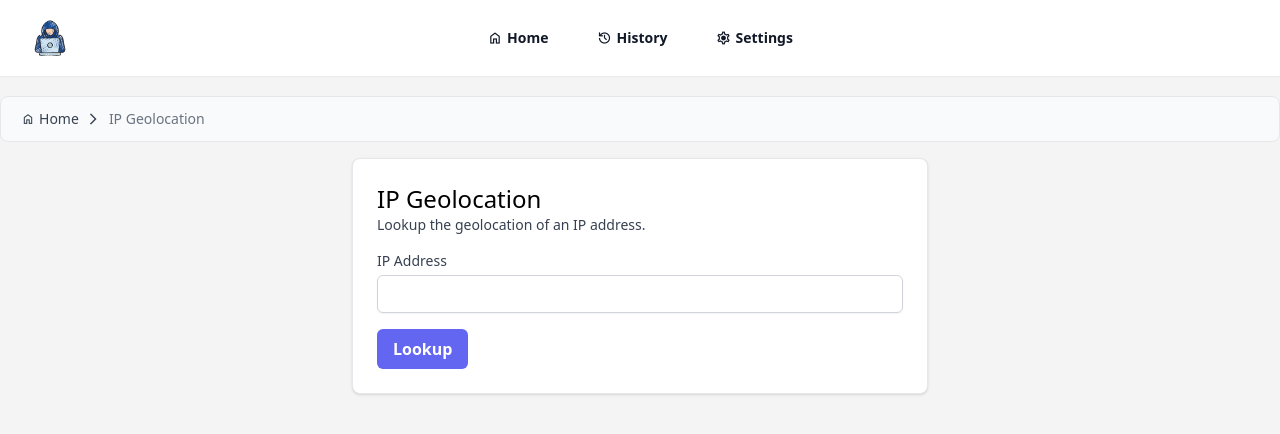
After one commit to HildegarMedina/osint-tools, a Flask app: page /ip-geolocation in a window 1280 px wide. The commit adds this page. Shown: the top 434 px of the page. Run offline with Flask 3, Linux system fonts and the light colour scheme; some libraries are stand-ins or nearby versions.

Commit message:
Add tools route and design ip geolocation

```diff
--- a/app.py
+++ b/app.py
@@ -2,6 +2,7 @@ from flask import Flask
 from routes.dashboard import route as dashboard_route
 from routes.history import route as history_route
 from routes.settings import route as settings_route
+from routes.tools import route as tools_route
 from config.config import SECRET_KEY
 
 app = Flask(__name__)
@@ -11,3 +12,4 @@ app.config['SESSION_TYPE'] = 'filesystem'
 app.register_blueprint(dashboard_route)
 app.register_blueprint(history_route)
 app.register_blueprint(settings_route)
+app.register_blueprint(tools_route)
--- /dev/null
+++ b/routes/tools.py
@@ -0,0 +1,19 @@
+from flask import Blueprint, render_template
+
+route = Blueprint('tools', __name__)
+
+@route.route('/ip-geolocation')
+def ip_geolocation():
+    return render_template('pages/tools/ip_geolocation.html')
+
+@route.route('/number-geolocation')
+def number_geolocation():
+    return render_template('pages/tools/number_geolocation.html')
+
+@route.route('/domain-gathering')
+def domain_gathering():
+    return render_template('pages/tools/domain_gathering.html')
+
+@route.route('/google-dorks')
+def google_dorks():
+    return render_template('pages/tools/google_dorks.html')
--- a/templates/components/common/breadcrumb.html
+++ b/templates/components/common/breadcrumb.html
@@ -2,22 +2,33 @@
     class="flex px-5 py-3 text-gray-700 border border-gray-200 rounded-lg bg-gray-50 mb-4"
     aria-label="Breadcrumb"
 >
-    <ol class="inline-flex items-center space-x-1 md:space-x-2 rtl:space-x-reverse">
+    <ol class="inline-flex items-center">
         <li class="inline-flex items-center">
             <a
-                href="{{ url_for('home.index') }}"
+                href="{{ url_for('dashboard.index') }}"
                 class="inline-flex items-center text-sm font-medium text-gray-700 hover:text-blue-600"
             >
                 <span class="material-symbols-outlined text-sm mr-1">home</span>
                 Home
             </a>
         </li>
+        {% if parent %}
+        <li class="inline-flex items-center">
+            <span class="material-symbols-outlined text-sm mx-2">arrow_forward_ios</span>
+            <a
+                href="{{ url_for(parent_route) }}"
+                class="inline-flex items-center text-sm font-medium text-gray-700 hover:text-blue-600"
+            >
+                {{ parent }}
+            </a>
+        </li>
+        {% endif %}
         <li aria-current="page">
             <div class="flex items-center">
-                <span class="material-symbols-outlined text-sm">
+                <span class="material-symbols-outlined text-sm mx-2">
                     arrow_forward_ios
                 </span>
-                <span class="ms-1 text-sm font-medium text-gray-500 md:ms-2">{{ current_page }}</span>
+                <span class="text-sm font-medium text-gray-500">{{ current_page }}</span>
             </div>
         </li>
     </ol>
--- a/templates/layout.html
+++ b/templates/layout.html
@@ -10,7 +10,8 @@
 <body class="bg-zinc-100">
     {% include 'components/common/header.html' %}
     {% block content %}{% endblock %}
-    <script src="//unpkg.com/alpinejs" defer></script>
+    <script defer src="https://cdn.jsdelivr.net/npm/@alpinejs/mask@3.x.x/dist/cdn.min.js"></script>
+    <script defer src="https://cdn.jsdelivr.net/npm/alpinejs@3.x.x/dist/cdn.min.js"></script>
     {% block scripts %}{% endblock %}
 </body>
 </html>
--- a/templates/pages/dashboard.html
+++ b/templates/pages/dashboard.html
@@ -4,7 +4,7 @@
         <div class="grid grid-cols-2 md:grid-cols-4 gap-4">
             {% for tool in tools %}
             <a
-                href="#"
+                href="{{ url_for(tool.route) }}"
                 class="block max-w-sm p-6 bg-white border border-gray-200 rounded-lg shadow hover:bg-gray-100 text-center"
             >
                 <img src="{{ url_for('static', filename=tool.icon) }}" alt="{{ tool.name }}" class="w-12 mx-auto mb-2">
--- /dev/null
+++ b/templates/pages/tools/ip_geolocation.html
@@ -0,0 +1,32 @@
+{% extends "layout.html" %}
+{% block title %}IP Geolocation{% endblock %}
+{% block content %}
+<main class="my-5">
+
+    <div class="mx-auto max-w-7xl">
+        {% set current_page = 'IP Geolocation' %}
+        {% include "components/common/breadcrumb.html" %}
+    </div>
+    <div class="mx-auto max-w-xl" x-data>
+        <form method="POST" action="/ip-geolocation" class="block p-6 bg-white border border-gray-200 rounded-lg shadow">
+
+            <h1 class="text-2xl font-medium">IP Geolocation</h1>
+
+            <p class="text-sm text-gray-700">Lookup the geolocation of an IP address.</p>
+
+            <div class="mt-4">
+                <label for="ip" class="block text-sm font-medium text-gray-700">IP Address</label>
+                <input
+                    type="text"
+                    id="ip"
+                    name="ip"
+                    class="mt-1 block w-full px-3 py-2 border border-gray-300 rounded-md shadow-sm focus:outline-none focus:ring-indigo-500 focus:border-indigo-500 sm:text-sm"
+                    x-mask="999.999.999.999"
+                >
+            </div>
+
+            <button class="mt-4 px-4 py-2 bg-indigo-500 text-white font-bold rounded-md hover:bg-indigo-700 transition-all">Lookup</button>
+        </form>
+    </div>
+</main>
+{% endblock %}
```
Also changed, not shown: config/config.py (+8 -4 lines), templates/components/common/messages.html (added, +17 -0 lines), templates/pages/settings.html (+1 -12 lines).
